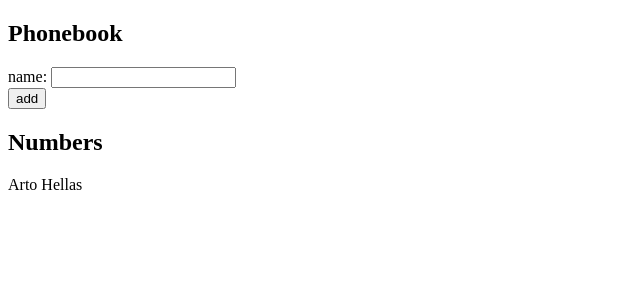
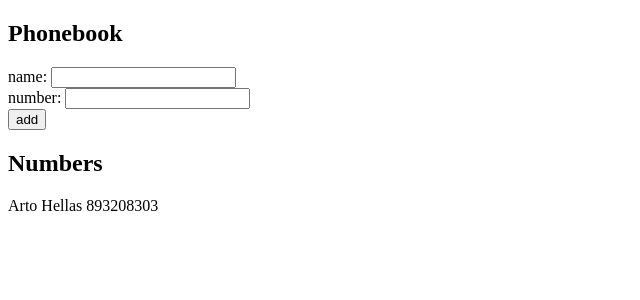
Before and after one commit to Tedrivs/FullStackOpen, a React (Vite) app in the folder part2/phonebook/: page / in a window 1280 px wide. Shown: the top 300 px of the page, without its empty margins (0-640 px from the left). Built offline with nearby package versions, Linux system fonts and the light colour scheme.

Commit message:
Exercise 2.8

```diff
--- a/part2/phonebook/src/App.jsx
+++ b/part2/phonebook/src/App.jsx
@@ -2,12 +2,20 @@ import { useState } from 'react'
 
 const App = () => {
   const [persons, setPersons] = useState([
-    { name: 'Arto Hellas' }
+    {
+      name: 'Arto Hellas',
+      number: '893208303'
+    }
   ])
   const [newName, setNewName] = useState('')
+  const [newNumber, setNewNumber] = useState('')
 
-  const onChange = (event) => {
+  const onNameChange = (event) => {
     setNewName(event.target.value)
+  }
+
+  const onNumberChange = (event) => {
+    setNewNumber(event.target.value)
   }
 
   const onSubmit = (event) => {
@@ -16,10 +24,12 @@ const App = () => {
       alert(`${newName} is already added to phonebook`)
     else {
       const personObject = {
-        name: newName
+        name: newName,
+        number: newNumber
       }
       setPersons(persons.concat(personObject))
       setNewName('')
+      setNewNumber('')
     }
   }
 
@@ -28,14 +38,17 @@ const App = () => {
       <h2>Phonebook</h2>
       <form onSubmit={onSubmit}>
         <div>
-          name: <input onChange={onChange} value={newName} />
+          name: <input onChange={onNameChange} value={newName} />
+        </div>
+        <div>
+          number: <input onChange={onNumberChange} value={newNumber} />
         </div>
         <div>
           <button type="submit">add</button>
         </div>
       </form>
       <h2>Numbers</h2>
-      {persons.map(person => <div key={person.name}>{person.name}</div>)}
+      {persons.map(person => <div key={person.name}>{person.name} {person.number}</div>)}
     </div>
   )
 }
```
